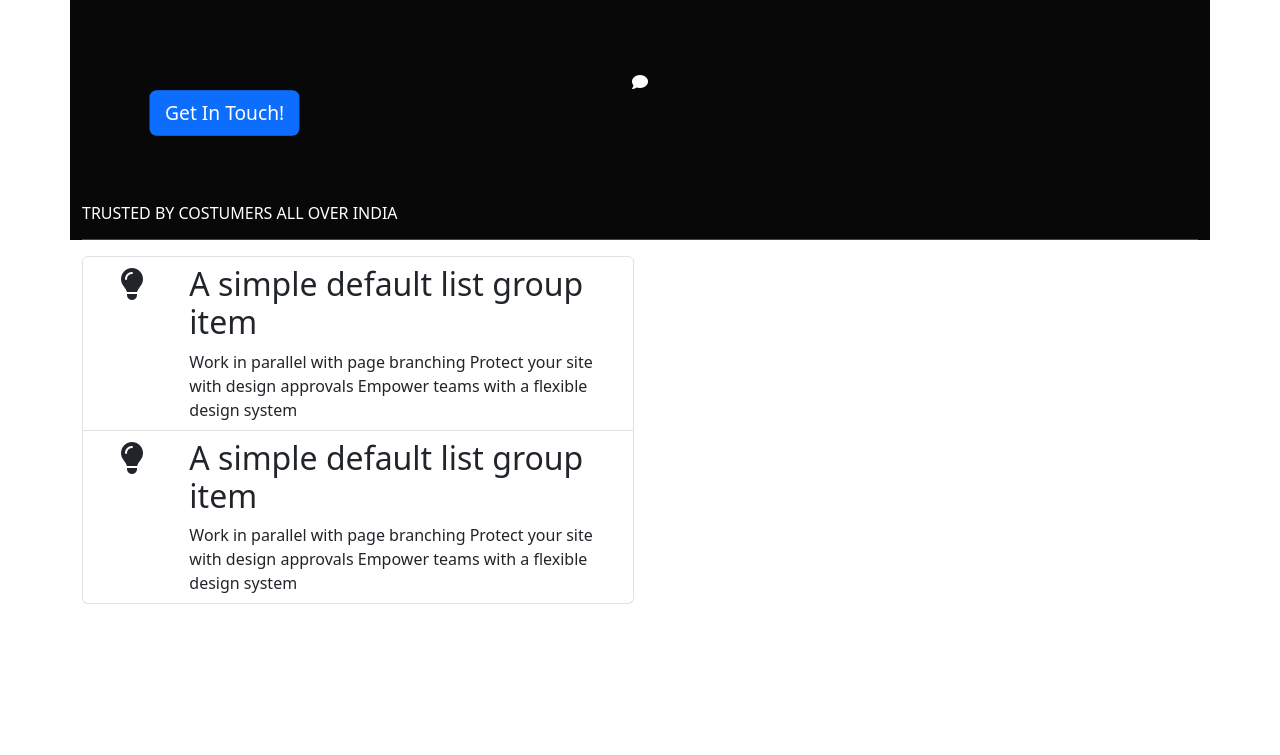
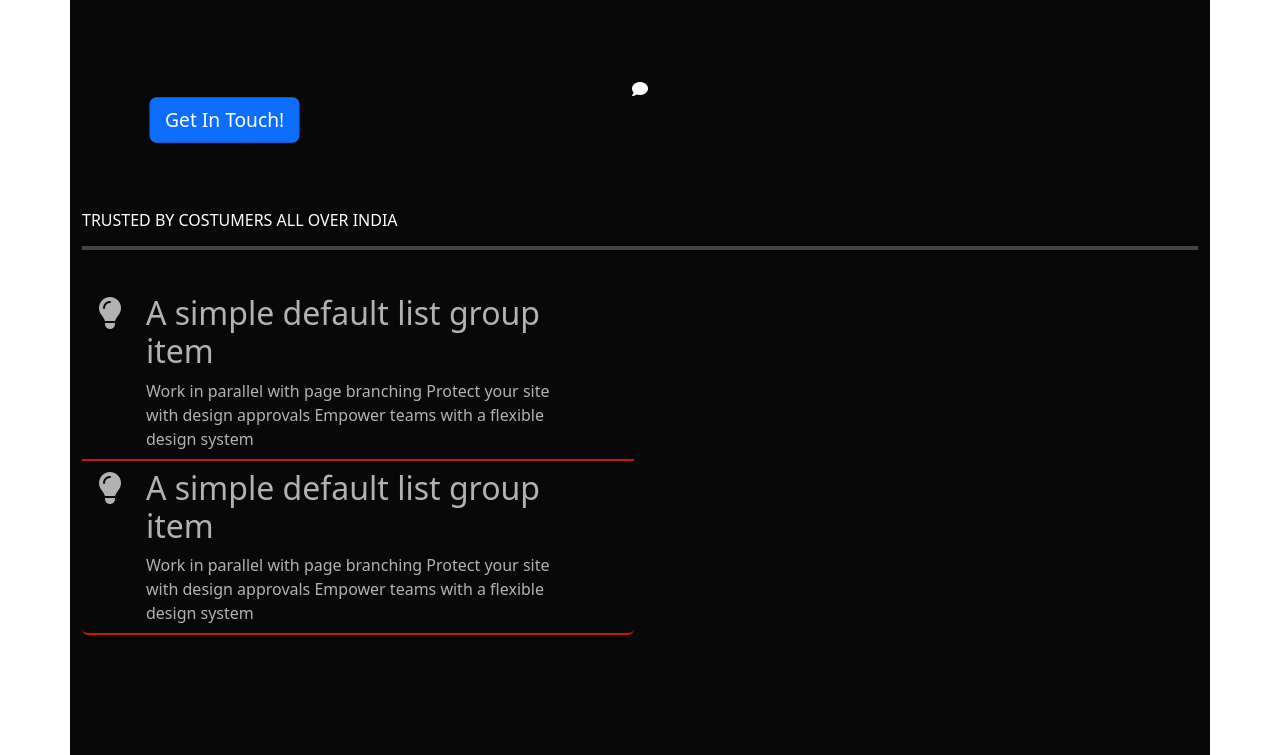
Before and after one commit to kartik82006/li-wesite, a plain HTML site: page index.html in a window 1280 px wide. Shown: the part 662-1417 px from the top of the page. Before the commit the page ends 1386 px from the top, so only its background shows below. Drawn offline with nearby package versions, Linux system fonts and the light colour scheme.

Commit message:
Added Animations on Features
Changes colour and scale of features points on hovering , further added underline to tabs option

```diff
--- a/style.css
+++ b/style.css
@@ -1,3 +1,8 @@
+.nav-item{
+    margin-left: 5vb;
+    font-size: larger;
+    height: inherit;
+}
 .navCont{
     background-color: #080808;
 }
@@ -16,7 +21,8 @@
 
 .home{
     background-color: #080808;
-    color:white
+    color:white;
+    padding-bottom: 20px;
 
 }
 .main-img{
@@ -27,7 +33,6 @@
 
     height: 20vh;
     background-color: #080808;
-
 }
 
 .desBottom{
@@ -37,3 +42,45 @@
     margin-left: 10vb;
     scale: 1.2;
 }
+.hr_home{
+    border: 2px solid whitesmoke;
+    z-index: 2;
+    margin-top: 2vh;
+    margin-bottom: 2vh;
+
+}
+.features{
+    background-color: #080808;
+    color: white;
+}
+.list-group-item{
+    background-color: #080808;
+    color: #b2b2b2;
+    transition: ease all 1s;
+    border:0px;
+    border-bottom:2px solid rgb(202, 21, 21);
+}
+/* .list-group-item>h2{
+
+    color: #B2B2B2;
+    transition: ease all 1s;
+
+} */
+.list-group-item:hover{
+
+    background-color: rgb(202, 21, 21);
+    scale: 1.2;
+    transition: ease all 1s;
+    box-shadow: inset;
+    color:black;
+    border:0px;
+    border-bottom:1px solid white;
+
+
+}
+.icon{
+    width:inherit;
+}
+.icon:hover{
+    color:white;
+}
```
